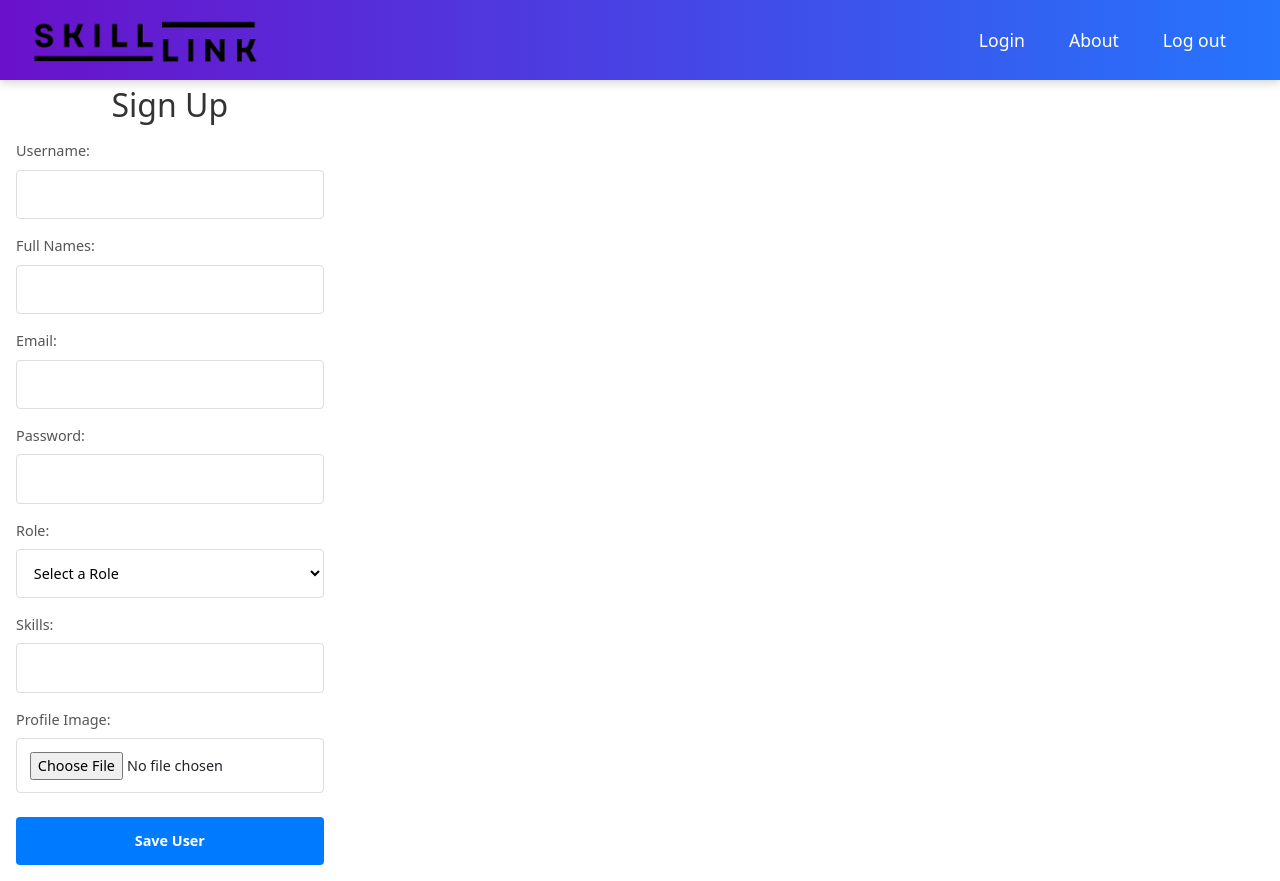
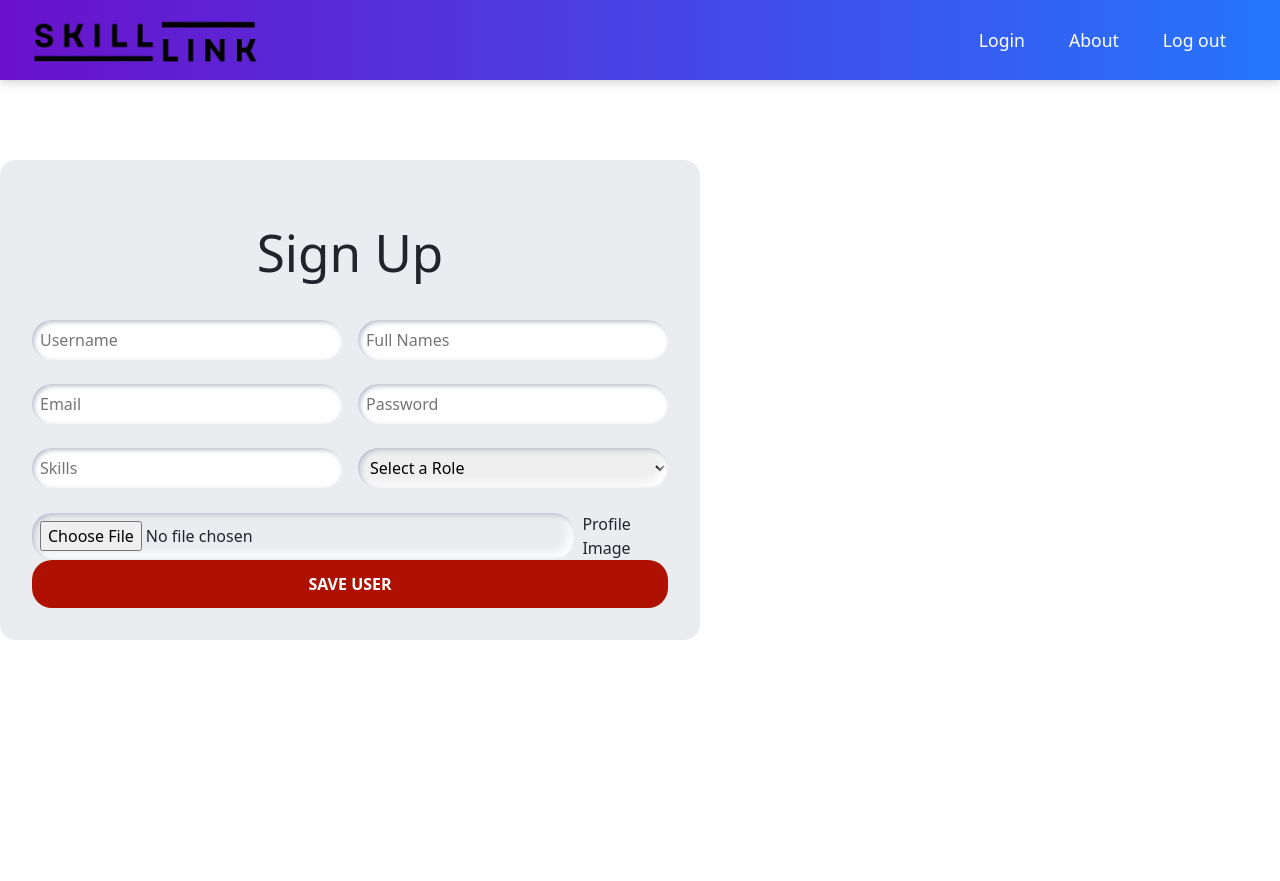
Before and after one commit to Bruce-the-dev/skillLink, a React (Vite) app: page / in a window 1280 px wide. After the commit the page ends 800 px from the top, so only its background shows below. Built offline with nearby package versions, Linux system fonts and the light colour scheme.

Commit message:
forgot password added

```diff
--- a/src/pages/Login.jsx
+++ b/src/pages/Login.jsx
@@ -73,21 +73,29 @@ const Login = () => {
   return (
     <div
       style={{
-        maxWidth: "400px",
-        margin: "auto",
-        padding: "1em",
-        marginTop: "70px", // Ensure it doesn't overlap with a fixed header
-        border: "1px solid #ddd",
-        borderRadius: "5px",
-        boxShadow: "0px 2px 10px rgba(0,0,0,0.1)",
+        padding: "32px",
+        width: "400px",
+        margin: "70px auto", // Centered and spaced from the top
+        backgroundColor: "#EBECF0",
+        borderRadius: "16px",
+        boxShadow: "0 4px 10px rgba(0, 0, 0, 0.1)", // Soft shadow
       }}
     >
       <ToastContainer />
       <Header />
-      <h2>Login</h2>
+      <h2
+        style={{
+          textAlign: "center",
+          marginBottom: "1em",
+          color: "#333",
+          fontSize: "24px",
+        }}
+      >
+        Login
+      </h2>
       <form onSubmit={handleSubmit}>
-        <label>
-          Username:
+        <label style={{ display: "block", marginBottom: "16px" }}>
+          <span style={{ display: "block", marginBottom: "8px", fontWeight: "600" }}>Username:</span>
           <input
             type="text"
             name="username"
@@ -96,17 +104,19 @@ const Login = () => {
             required
             style={{
               width: "100%",
-              padding: "0.5em",
-              marginTop: "0.2em",
-              marginBottom: "1em",
+              padding: "12px",
+              borderRadius: "20px",
               border: "1px solid #ddd",
-              borderRadius: "4px",
+              boxSizing: "border-box",
+              outline: "none",
+              fontSize: "16px",
+              boxShadow: "inset 2px 2px 5px #BABECC, inset -5px -5px 10px #FFF",
+              transition: "all 0.2s ease-in-out",
             }}
           />
         </label>
-        <br />
-        <label>
-          Password:
+        <label style={{ display: "block", marginBottom: "16px" }}>
+          <span style={{ display: "block", marginBottom: "8px", fontWeight: "600" }}>Password:</span>
           <input
             type="password"
             name="password"
@@ -115,32 +125,44 @@ const Login = () => {
             required
             style={{
               width: "100%",
-              padding: "0.5em",
-              marginTop: "0.2em",
-              marginBottom: "1em",
+              padding: "12px",
+              borderRadius: "20px",
               border: "1px solid #ddd",
-              borderRadius: "4px",
+              boxSizing: "border-box",
+              outline: "none",
+              fontSize: "16px",
+              boxShadow: "inset 2px 2px 5px #BABECC, inset -5px -5px 10px #FFF",
+              transition: "all 0.2s ease-in-out",
             }}
           />
         </label>
-        <br />
         <button
           type="submit"
           style={{
-            padding: "0.5em 1em",
-            backgroundColor: "#007BFF",
-            color: "#fff",
+            width: "100%",
+            padding: "12px",
+            backgroundColor: "#AE1100",
+            color: "#FFF",
+            fontSize: "16px",
+            fontWeight: "600",
             border: "none",
-            borderRadius: "4px",
+            borderRadius: "20px",
             cursor: "pointer",
-          }}
+            textTransform: "uppercase",
+            transition: "all 0.3s ease-in-out",
+          }
+        }
         >
           Login
         </button>
         <p style={{ marginTop: "1em", textAlign: "center" }}>
           <Link
             to="/forgot-password"
-            style={{ color: "#007BFF", textDecoration: "none" }}
+            style={{
+              color: "#007BFF",
+              textDecoration: "none",
+              fontSize: "14px",
+            }}
           >
             Forgot Password?
           </Link>
--- a/src/pages/Signup.jsx
+++ b/src/pages/Signup.jsx
@@ -82,228 +82,175 @@ const Signup = () => {
     }
   };
 
-
   return (
     <>
       <Header />
-      <div
-        style={{
-          maxWidth: "400px",
-          margin: "auto",
-          padding: "1em",
-          marginTop: "70px", // Adjust height to account for the fixed header
-        }}
-      >
-        <h2
-          style={{ textAlign: "center", color: "#333", marginBottom: "1rem" }}
-        >
-          Sign Up
-        </h2>
-        <form onSubmit={handleSubmit} style={{ fontSize: "0.9rem" }}>
-          <div style={{ marginBottom: "1rem" }}>
-            <label
-              style={{
-                display: "block",
-                marginBottom: "0.5rem",
-                color: "#555",
-              }}
-            >
-              Username:
-            </label>
+      <form onSubmit={handleSubmit} style={formStyles.form}>
+        <div style={formStyles.segment}>
+          <h1>Sign Up</h1>
+        </div>
+
+        <div style={formStyles.flexContainer}>
+          <label style={formStyles.label}>
             <input
               type="text"
               name="username"
               value={formdata.username}
+              onChange={handleChange}
+              placeholder="Username"
               required
-              onChange={handleChange}
-              style={{
-                width: "100%",
-                padding: "0.8rem",
-                border: "1px solid #ddd",
-                borderRadius: "4px",
-                boxSizing: "border-box",
-              }}
+              style={formStyles.input}
             />
-          </div>
+          </label>
 
-          <div style={{ marginBottom: "1rem" }}>
-            <label
-              style={{
-                display: "block",
-                marginBottom: "0.5rem",
-                color: "#555",
-              }}
-            >
-              Full Names:
-            </label>
+          <label style={formStyles.label}>
             <input
               type="text"
               name="name"
               value={formdata.name}
               onChange={handleChange}
-              style={{
-                width: "100%",
-                padding: "0.8rem",
-                border: "1px solid #ddd",
-                borderRadius: "4px",
-                boxSizing: "border-box",
-              }}
+              placeholder="Full Names"
+              required
+              style={formStyles.input}
             />
+          </label>
         </div>
 
-          <div style={{ marginBottom: "1rem" }}>
-            <label
-              style={{
-                display: "block",
-                marginBottom: "0.5rem",
-                color: "#555",
-              }}
-            >
-              Email:
-            </label>
+        <div style={formStyles.flexContainer}>
+          <label style={formStyles.label}>
             <input
               type="email"
               name="email"
               value={formdata.email}
               onChange={handleChange}
-              style={{
-                width: "100%",
-                padding: "0.8rem",
-                border: "1px solid #ddd",
-                borderRadius: "4px",
-                boxSizing: "border-box",
-              }}
+              placeholder="Email"
+              required
+              style={formStyles.input}
             />
-          </div>
+          </label>
 
-          <div style={{ marginBottom: "1rem" }}>
-            <label
-              style={{
-                display: "block",
-                marginBottom: "0.5rem",
-                color: "#555",
-              }}
-            >
-              Password:
-            </label>
+          <label style={formStyles.label}>
             <input
               type="password"
               name="password"
               value={formdata.password}
               onChange={handleChange}
-              style={{
-                width: "100%",
-                padding: "0.8rem",
-                border: "1px solid #ddd",
-                borderRadius: "4px",
-                boxSizing: "border-box",
-              }}
+              placeholder="Password"
+              required
+              style={formStyles.input}
             />
+          </label>
         </div>
 
-          <div style={{ marginBottom: "1rem" }}>
-            <label
-              style={{
-                display: "block",
-                marginBottom: "0.5rem",
-                color: "#555",
-              }}
-            >
-              Role:
+        <div style={formStyles.flexContainer}>
+          <label style={formStyles.label}>
+            <input
+              type="text"
+              name="skills"
+              value={formdata.skills}
+              onChange={handleChange}
+              placeholder="Skills"
+              style={formStyles.input}
+            />
           </label>
+
+          <label style={formStyles.label}>
             <select
               name="role"
               value={formdata.role}
               onChange={handleRoleChange}
-              style={{
-                width: "100%",
-                padding: "0.8rem",
-                border: "1px solid #ddd",
-                borderRadius: "4px",
-                backgroundColor: "#fff",
-                boxSizing: "border-box",
-              }}
+              style={formStyles.input}
             >
               <option value="">Select a Role</option>
               <option value="STUDENT">Student</option>
               <option value="TEACHER">Teacher</option>
               <option value="ADMIN">Admin</option>
             </select>
+          </label>
         </div>
 
-          <div style={{ marginBottom: "1rem" }}>
-            <label
-              style={{
-                display: "block",
-                marginBottom: "0.5rem",
-                color: "#555",
-              }}
-            >
-              Skills:
-            </label>
-            <input
-              type="text"
-              name="skills"
-              value={formdata.skills}
-              onChange={handleChange}
-              style={{
-                width: "100%",
-                padding: "0.8rem",
-                border: "1px solid #ddd",
-                borderRadius: "4px",
-                boxSizing: "border-box",
-              }}
-            />
-          </div>
-
-          <div style={{ marginBottom: "1.5rem" }}>
-            <label
-              style={{
-                display: "block",
-                marginBottom: "0.5rem",
-                color: "#555",
-              }}
-            >
-              Profile Image:
-            </label>
+        <label style={formStyles.fileInput}>
           <input
             type="file"
             name="ProfileImage"
             onChange={(e) =>
               setformdata({ ...formdata, ProfileImage: e.target.files[0] })
             }
-              style={{
-                width: "100%",
-                padding: "0.8rem",
-                border: "1px solid #ddd",
-                borderRadius: "4px",
-                backgroundColor: "#fff",
-                boxSizing: "border-box",
-              }}
+            style={formStyles.input}
           />
-          </div>
+          <span>Profile Image</span>
+        </label>
 
-          <button
-            type="submit"
-            disabled={loading}
-            style={{
-              width: "100%",
-              padding: "0.8rem",
-              backgroundColor: loading ? "#ccc" : "#007BFF",
-              color: "#fff",
-              border: "none",
-              borderRadius: "4px",
-              cursor: loading ? "not-allowed" : "pointer",
-              fontWeight: "bold",
-            }}
-          >
+        <button type="submit" className="red" disabled={loading} style={formStyles.button}>
           {loading ? "Saving..." : "Save User"}
         </button>
+
+        <ToastContainer position="top-center" />
       </form>
-        <ToastContainer position="top-center" />
-      </div>
     </>
   );
 };
 
+// Inline CSS in JS
+const formStyles = {
+  form: {
+    marginLeft: "360px",
+    padding: "32px", // Increased padding for a bigger form
+    width: "700px", // Increased width for a larger form
+    margin: "0 auto",
+    backgroundColor: "#EBECF0",
+    borderRadius: "16px",
+  },
+  segment: {
+    padding: "32px 0",
+    textAlign: "center",
+  },
+  label: {
+    display: "block",
+    marginBottom: "24px",
+    width: "100%",
+  },
+  input: {
+    marginRight: "8px",
+    padding: "8px",
+    boxShadow: "inset 2px 2px 5px #BABECC, inset -5px -5px 10px #FFF",
+    width: "100%",
+    boxSizing: "border-box",
+    transition: "all 0.2s ease-in-out",
+    borderRadius: "20px",
+    border: "none",
+    outline: "none",
+    fontSize: "16px",
+  },
+  fileInput: {
+    display: "flex",
+    alignItems: "center",
+    justifyContent: "space-between",
+  },
+  button: {
+    width: "100%",
+    backgroundColor: "#AE1100",
+    color: "#FFF",
+    fontSize: "16px",
+    fontWeight: "600",
+    padding: "12px",
+    borderRadius: "20px",
+    border: "none",
+    cursor: "pointer",
+    textTransform: "uppercase",
+    transition: "all 0.3s ease-in-out", // Smooth transition for all properties
+  },
+  buttonHover: {
+    backgroundColor: "#9C0F00", // Darker color on hover
+    transform: "scale(1.05)", // Slightly grow the button on hover
+    boxShadow: "0 4px 10px rgba(0, 0, 0, 0.2)", // Add a shadow effect
+  },
+
+  flexContainer: {
+    display: "flex",
+    justifyContent: "space-between",
+    gap: "16px",  // Space between elements
+  },
+};
+
 export default Signup;
```
Also changed, not shown: src/pages/ForgotPassword.jsx (+42 -21 lines). Lines whose indentation alone changed are shown as unchanged.
